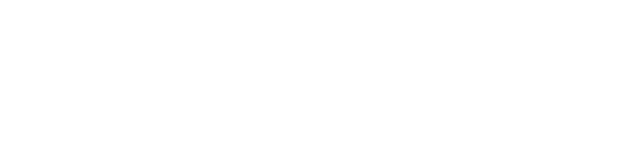
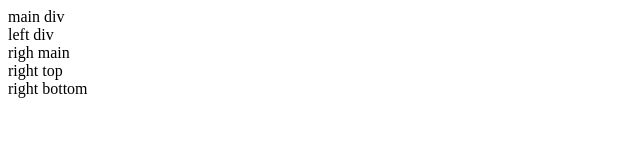
Before and after one commit to ijmckee07/kblweb, a plain HTML site: page index.html in a window 1280 px wide. Shown: the whole page, without its empty margins (0-640 px from the left). Drawn offline with Linux system fonts and the light colour scheme.

Commit message:
Update index.html

```diff
--- a/index.html
+++ b/index.html
@@ -6,6 +6,20 @@
     <title>Hire KBL</title>
 </head>
 <body>
-
+    <div>
+        main div
+        <div>
+            left div
+        </div>
+        <div>
+            righ main
+            <div>
+                right top
+            </div>
+            <div>
+                right bottom
+            </div>
+        </div>
+    </div>
 </body>
 </html>
```
